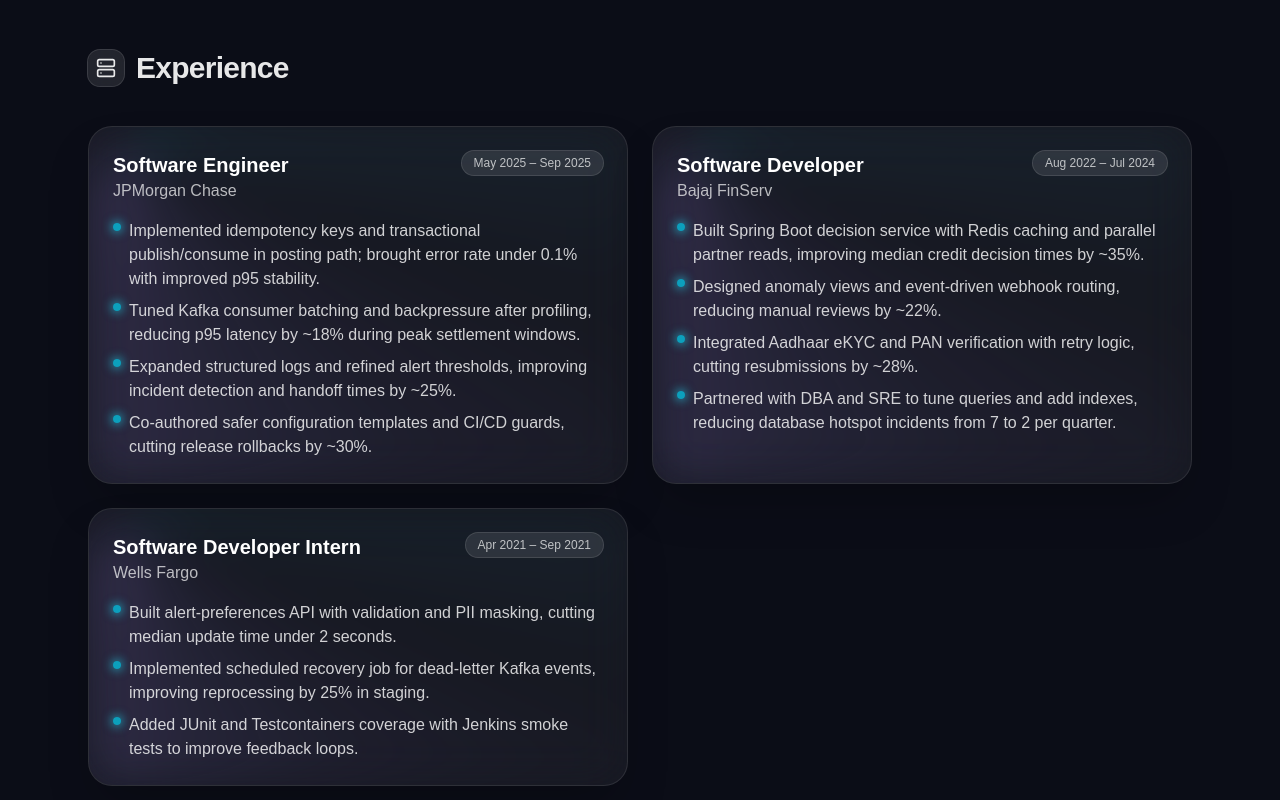
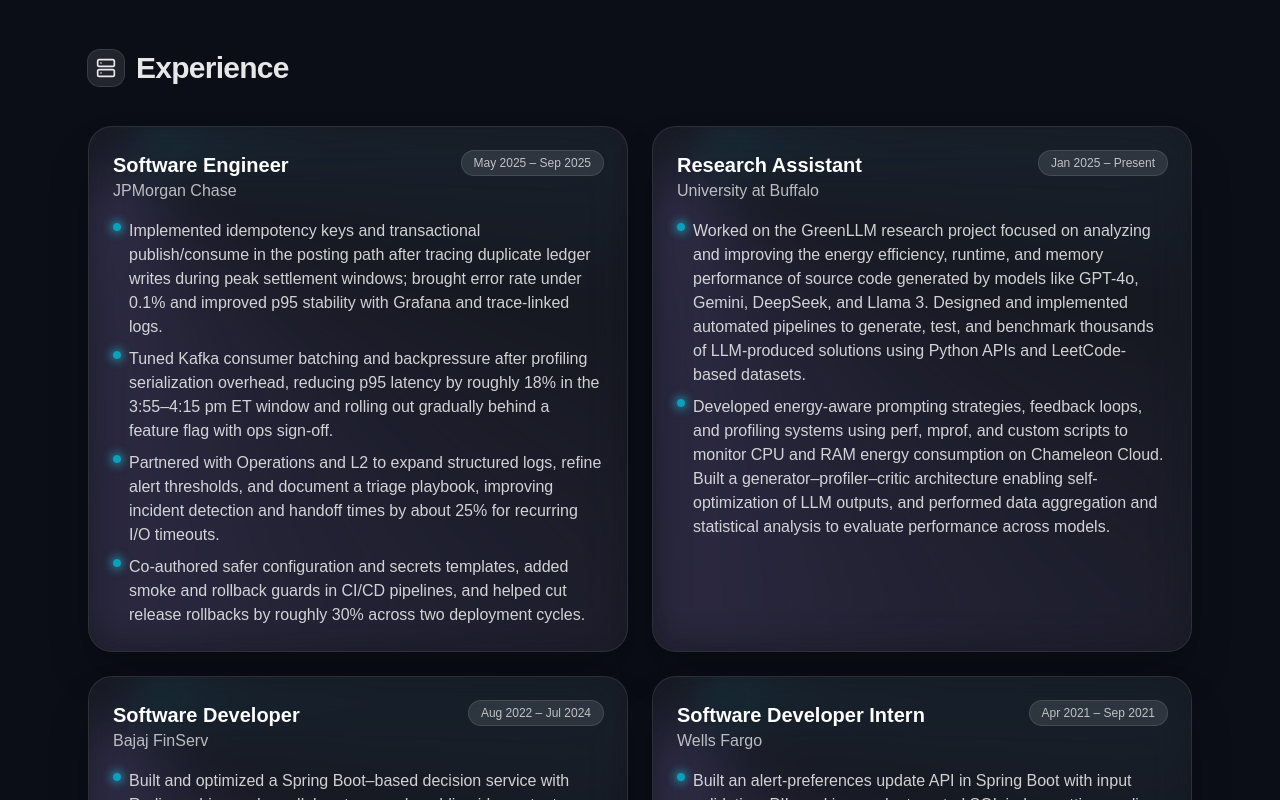
Before and after one commit to Harshabhi6129/Harsha_Portfolio, a Next.js app: page / in a window 1280 px wide. Shown: the part 1900-2700 px from the top of the page. Built offline with nearby package versions, Linux system fonts and the light colour scheme.

Commit message:
Add Research Assistant position and update experience descriptions

```diff
--- a/src/app/page.tsx
+++ b/src/app/page.tsx
@@ -108,10 +108,20 @@
       org: "JPMorgan Chase",
       time: "May 2025 – Sep 2025",
       points: [
-        "Implemented idempotency keys and transactional publish/consume in posting path; brought error rate under 0.1% with improved p95 stability.",
-        "Tuned Kafka consumer batching and backpressure after profiling, reducing p95 latency by ~18% during peak settlement windows.",
-        "Expanded structured logs and refined alert thresholds, improving incident detection and handoff times by ~25%.",
-        "Co-authored safer configuration templates and CI/CD guards, cutting release rollbacks by ~30%.",
+        "Implemented idempotency keys and transactional publish/consume in the posting path after tracing duplicate ledger writes during peak settlement windows; brought error rate under 0.1% and improved p95 stability with Grafana and trace-linked logs.",
+        "Tuned Kafka consumer batching and backpressure after profiling serialization overhead, reducing p95 latency by roughly 18% in the 3:55–4:15 pm ET window and rolling out gradually behind a feature flag with ops sign-off.",
+        "Partnered with Operations and L2 to expand structured logs, refine alert thresholds, and document a triage playbook, improving incident detection and handoff times by about 25% for recurring I/O timeouts.",
+        "Co-authored safer configuration and secrets templates, added smoke and rollback guards in CI/CD pipelines, and helped cut release rollbacks by roughly 30% across two deployment cycles.",
+      ],
+    },
+    {
+      role: "Research Assistant",
+      org: "University at Buffalo",
+      time: "Jan 2025 – Present",
+      location: "Buffalo, New York, United States · Hybrid",
+      points: [
+        "Worked on the GreenLLM research project focused on analyzing and improving the energy efficiency, runtime, and memory performance of source code generated by models like GPT-4o, Gemini, DeepSeek, and Llama 3. Designed and implemented automated pipelines to generate, test, and benchmark thousands of LLM-produced solutions using Python APIs and LeetCode-based datasets.",
+        "Developed energy-aware prompting strategies, feedback loops, and profiling systems using perf, mprof, and custom scripts to monitor CPU and RAM energy consumption on Chameleon Cloud. Built a generator–profiler–critic architecture enabling self-optimization of LLM outputs, and performed data aggregation and statistical analysis to evaluate performance across models.",
       ],
     },
     {
@@ -119,10 +129,11 @@
       org: "Bajaj FinServ",
       time: "Aug 2022 – Jul 2024",
       points: [
-        "Built Spring Boot decision service with Redis caching and parallel partner reads, improving median credit decision times by ~35%.",
-        "Designed anomaly views and event-driven webhook routing, reducing manual reviews by ~22%.",
-        "Integrated Aadhaar eKYC and PAN verification with retry logic, cutting resubmissions by ~28%.",
-        "Partnered with DBA and SRE to tune queries and add indexes, reducing database hotspot incidents from 7 to 2 per quarter.",
+        "Built and optimized a Spring Boot–based decision service with Redis caching and parallel partner reads, adding idempotent retries that improved median credit decision times by around 35% and helped stabilize day-end performance.",
+        "Worked with data and ops teams to design anomaly views and event-driven webhook routing, so outliers reached the right queues earlier and manual reviews dropped by roughly 22%.",
+        "Integrated Aadhaar offline eKYC and PAN verification flows with retry and audit logging, cutting resubmissions by about 28% and clearing compliance checks with fewer follow-ups.",
+        "Helped set service-level objectives, maintain on-call runbooks, and plan load tests with SRE and DBA teams; also supported release prep by walking Compliance and Risk through required change notes.",
+        "Partnered with DBA and SRE to tune slow queries, add composite indexes, and set up capacity alarms and sampling in logs—bringing down database hotspot incidents from 7 to 2 per quarter.",
       ],
     },
     {
@@ -130,9 +141,9 @@
       org: "Wells Fargo",
       time: "Apr 2021 – Sep 2021",
       points: [
-        "Built alert-preferences API with validation and PII masking, cutting median update time under 2 seconds.",
-        "Implemented scheduled recovery job for dead-letter Kafka events, improving reprocessing by 25% in staging.",
-        "Added JUnit and Testcontainers coverage with Jenkins smoke tests to improve feedback loops.",
+        "Built an alert-preferences update API in Spring Boot with input validation, PII masking, and a targeted SQL index, cutting median update time to under two seconds and lowering client validation errors by 20% in UAT.",
+        "Implemented a scheduled recovery job for dead-letter Kafka events with retry and backoff, improving reprocessing by 25% in staging and clearing the backlog ahead of release.",
+        "Added JUnit and Testcontainers coverage, structured Splunk logs, and a Jenkins-integrated smoke test pipeline to improve feedback loops and on-call visibility.",
       ],
     },
   ],
```
